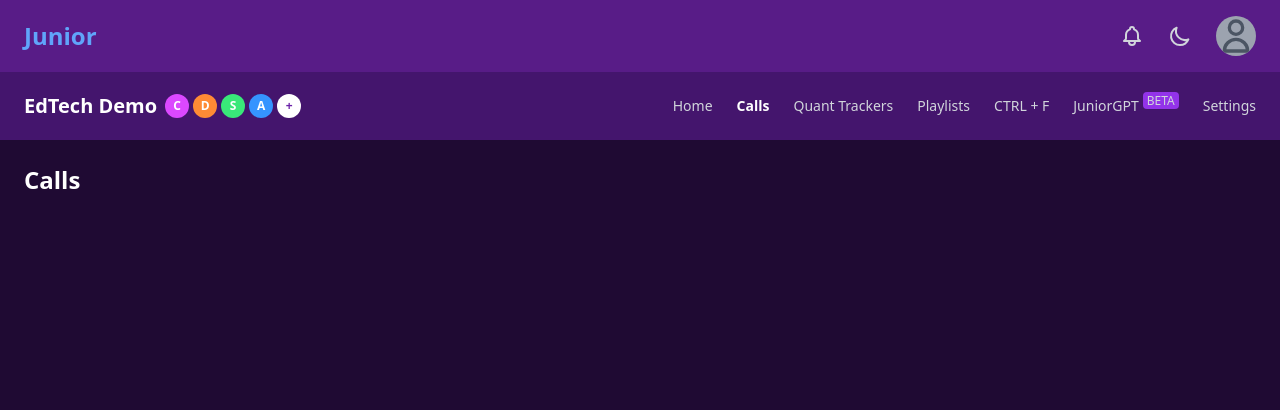
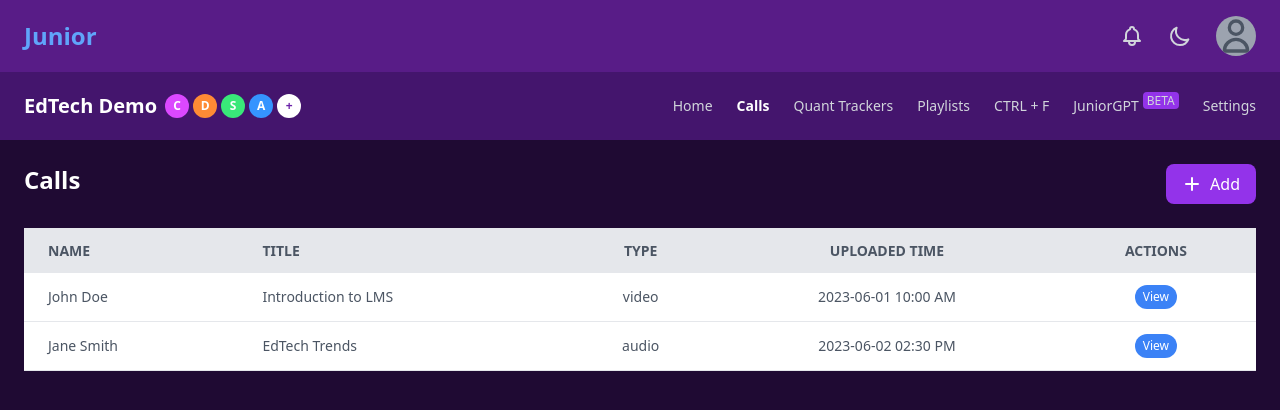
Before and after one commit to rajakalai/consulting-ai, a Next.js app: page /calls in a window 1280 px wide. Shown: the top 410 px of the page. Built offline with nearby package versions, Linux system fonts and the light colour scheme.

Commit message:
junior gpt changes

```diff
--- a/app/calls/page.tsx
+++ b/app/calls/page.tsx
@@ -1,8 +1,66 @@
+"use client"
+
+import { useState } from 'react';
+import Modal from '../components/Modal';
+import Table from '../components/Table';
+import AddCallModal from '../components/AddCallModal';
+
+interface Call {
+  id: string;
+  name: string;
+  title: string;
+  type: 'video' | 'audio';
+  uploadedTime: string;
+}
+
+const initialCalls: Call[] = [
+  { id: '1', name: 'John Doe', title: 'Introduction to LMS', type: 'video', uploadedTime: '2023-06-01 10:00 AM' },
+  { id: '2', name: 'Jane Smith', title: 'EdTech Trends', type: 'audio', uploadedTime: '2023-06-02 02:30 PM' },
+];
+
 export default function Calls() {
-    return (
-      <main className="flex-1 p-6">
-        <h2 className="text-2xl font-bold text-white mb-4">Calls</h2>
-        {/* Add content specific to Calls page */}
-      </main>
-    )
-  }
+  const [calls, setCalls] = useState<Call[]>(initialCalls);
+  const [isModalOpen, setIsModalOpen] = useState(false);
+
+  const handleSubmit = async (newCallData: any) => {
+    // Mock API call
+    await mockApiCall(newCallData);
+    const newCallWithId: Call = {
+      ...newCallData,
+      id: Date.now().toString(),
+      uploadedTime: new Date().toLocaleString(),
+    } as Call;
+    setCalls([...calls, newCallWithId]);
+  };
+
+  const mockApiCall = async (data: any) => {
+    await new Promise(resolve => setTimeout(resolve, 1000));
+    console.log('Data sent to backend:', data);
+  };
+
+  return (
+    <div className="p-6">
+      <div className="flex justify-between mb-6">
+        <h1 className="text-2xl font-bold">Calls</h1>
+        <button
+          onClick={() => setIsModalOpen(true)}
+          className="bg-purple-600 text-white px-4 py-2 rounded-lg flex items-center hover:bg-purple-700 transition duration-300"
+        >
+          <svg xmlns="http://www.w3.org/2000/svg" className="h-5 w-5 mr-2" viewBox="0 0 20 20" fill="currentColor">
+            <path fillRule="evenodd" d="M10 3a1 1 0 011 1v5h5a1 1 0 110 2h-5v5a1 1 0 11-2 0v-5H4a1 1 0 110-2h5V4a1 1 0 011-1z" clipRule="evenodd" />
+          </svg>
+          Add
+        </button>
+      </div>
+
+      <Table calls={calls} />
+
+      <Modal isOpen={isModalOpen} onClose={() => setIsModalOpen(false)}>
+        <AddCallModal
+          onSubmit={handleSubmit}
+          onClose={() => setIsModalOpen(false)}
+        />
+      </Modal>
+    </div>
+  );
+}
--- /dev/null
+++ b/app/components/AddCallModal.tsx
@@ -0,0 +1,107 @@
+import React, { useState } from 'react';
+
+interface AddCallModalProps {
+  onSubmit: (callData: any) => void;
+  onClose: () => void;
+}
+
+export default function AddCallModal({ onSubmit, onClose }: AddCallModalProps) {
+  const [newCall, setNewCall] = useState({ name: '', title: '', type: 'video' });
+  const [fileName, setFileName] = useState('');
+
+  const handleInputChange = (e: React.ChangeEvent<HTMLInputElement | HTMLSelectElement>) => {
+    const { name, value } = e.target;
+    setNewCall({ ...newCall, [name]: value });
+  };
+
+  const handleFileUpload = (e: React.ChangeEvent<HTMLInputElement>) => {
+    const file = e.target.files?.[0];
+    if (file) {
+      setFileName(file.name);
+    }
+  };
+
+  const handleSubmit = (e: React.FormEvent) => {
+    e.preventDefault();
+    onSubmit(newCall);
+    onClose();
+  };
+
+  return (
+    <form onSubmit={handleSubmit} className="space-y-6">
+      <div>
+        <label htmlFor="name" className="block mb-2 text-sm font-medium text-gray-700">Name</label>
+        <input
+          type="text"
+          id="name"
+          name="name"
+          value={newCall.name}
+          onChange={handleInputChange}
+          className="w-full p-2 border rounded text-gray-800"
+          required
+        />
+      </div>
+      <div>
+        <label htmlFor="title" className="block mb-2 text-sm font-medium text-gray-700">Title</label>
+        <input
+          type="text"
+          id="title"
+          name="title"
+          value={newCall.title}
+          onChange={handleInputChange}
+          className="w-full p-2 border rounded text-gray-800"
+          required
+        />
+      </div>
+      <div>
+        <label htmlFor="type" className="block mb-2 text-sm font-medium text-gray-700">Type</label>
+        <select
+          id="type"
+          name="type"
+          value={newCall.type}
+          onChange={handleInputChange}
+          className="w-full p-2 border rounded text-gray-800"
+        >
+          <option value="video">Video</option>
+          <option value="audio">Audio</option>
+        </select>
+      </div>
+      <div>
+        <label htmlFor="file" className="block mb-2 text-sm font-medium text-gray-700">Upload File</label>
+        <div className="relative">
+          <input
+            type="file"
+            id="file"
+            name="file"
+            onChange={handleFileUpload}
+            accept={newCall.type === 'video' ? 'video/*' : 'audio/*'}
+            className="hidden"
+            required
+          />
+          <label
+            htmlFor="file"
+            className="cursor-pointer bg-white border border-gray-300 rounded-md py-2 px-4 inline-flex items-center text-gray-700 hover:bg-gray-50"
+          >
+            Choose file
+          </label>
+          <span className="ml-2 text-gray-600">{fileName || 'No file chosen'}</span>
+        </div>
+      </div>
+      <div className="flex justify-end space-x-4 pt-4">
+        <button
+          type="button"
+          onClick={onClose}
+          className="px-4 py-2 border border-gray-300 rounded-md text-gray-700 hover:bg-gray-50"
+        >
+          Cancel
+        </button>
+        <button
+          type="submit"
+          className="px-4 py-2 bg-purple-600 text-white rounded-md hover:bg-purple-700 transition duration-300"
+        >
+          Submit
+        </button>
+      </div>
+    </form>
+  );
+}
--- /dev/null
+++ b/app/components/Modal.tsx
@@ -0,0 +1,26 @@
+import { ReactNode } from 'react';
+
+interface ModalProps {
+  isOpen: boolean;
+  onClose: () => void;
+  children: ReactNode;
+}
+
+export default function Modal({ isOpen, onClose, children }: ModalProps) {
+  if (!isOpen) return null;
+
+  return (
+    <div className="fixed inset-0 bg-black bg-opacity-50 flex justify-center items-center">
+      <div className="bg-white p-6 rounded-lg w-96">
+        <div className="flex justify-end">
+          <button onClick={onClose} className="text-gray-500 hover:text-gray-700">
+            <svg xmlns="http://www.w3.org/2000/svg" className="h-6 w-6" fill="none" viewBox="0 0 24 24" stroke="currentColor">
+              <path strokeLinecap="round" strokeLinejoin="round" strokeWidth={2} d="M6 18L18 6M6 6l12 12" />
+            </svg>
+          </button>
+        </div>
+        {children}
+      </div>
+    </div>
+  );
+}
--- /dev/null
+++ b/app/components/PageTransition.tsx
@@ -0,0 +1,53 @@
+'use client';
+
+import { motion, AnimatePresence } from 'framer-motion';
+import { usePathname } from 'next/navigation';
+
+const pageVariants = {
+  initial: {
+    opacity: 0,
+    x: '-100vw',
+    scale: 0.8
+  },
+  in: {
+    opacity: 1,
+    x: 0,
+    scale: 1
+  },
+  out: {
+    opacity: 0,
+    x: '100vw',
+    scale: 1.2
+  }
+};
+
+const pageTransition = {
+  type: 'tween',
+  ease: 'anticipate',
+  duration: 0.5
+};
+
+interface PageTransitionProps {
+  children: React.ReactNode;
+}
+
+const PageTransition: React.FC<PageTransitionProps> = ({ children }) => {
+  const pathname = usePathname();
+
+  return (
+    <AnimatePresence mode='wait'>
+      <motion.div
+        key={pathname}
+        initial="initial"
+        animate="in"
+        exit="out"
+        variants={pageVariants}
+        transition={pageTransition}
+      >
+        {children}
+      </motion.div>
+    </AnimatePresence>
+  );
+};
+
+export default PageTransition;
--- /dev/null
+++ b/app/components/Table.tsx
@@ -0,0 +1,40 @@
+interface Call {
+    id: string;
+    name: string;
+    title: string;
+    type: 'video' | 'audio';
+    uploadedTime: string;
+  }
+
+  interface TableProps {
+    calls: Call[];
+  }
+
+  export default function Table({ calls }: TableProps) {
+    return (
+      <table className="min-w-full bg-white">
+        <thead>
+          <tr className="bg-gray-200 text-gray-600 uppercase text-sm leading-normal">
+            <th className="py-3 px-6 text-left">Name</th>
+            <th className="py-3 px-6 text-left">Title</th>
+            <th className="py-3 px-6 text-center">Type</th>
+            <th className="py-3 px-6 text-center">Uploaded Time</th>
+            <th className="py-3 px-6 text-center">Actions</th>
+          </tr>
+        </thead>
+        <tbody className="text-gray-600 text-sm font-light">
+          {calls.map((call) => (
+            <tr key={call.id} className="border-b border-gray-200 hover:bg-gray-100">
+              <td className="py-3 px-6 text-left whitespace-nowrap">{call.name}</td>
+              <td className="py-3 px-6 text-left">{call.title}</td>
+              <td className="py-3 px-6 text-center">{call.type}</td>
+              <td className="py-3 px-6 text-center">{call.uploadedTime}</td>
+              <td className="py-3 px-6 text-center">
+                <button className="bg-blue-500 text-white py-1 px-2 rounded-full text-xs">View</button>
+              </td>
+            </tr>
+          ))}
+        </tbody>
+      </table>
+    );
+  }
--- a/app/layout.tsx
+++ b/app/layout.tsx
@@ -5,6 +5,7 @@ const inter = Inter({ subsets: ['latin'] })
 
 import Header from './components/Header'
 import MainNavigation from './components/MainNavigation'
+import PageTransition from './components/PageTransition'
 
 export default function RootLayout({
   children,
--- /dev/null
+++ b/app/provider.tsx
@@ -0,0 +1,7 @@
+'use client';
+
+import { ReactNode } from 'react';
+
+export function Providers({ children }: { children: ReactNode }) {
+  return <>{children}</>;
+}
--- a/package.json
+++ b/package.json
@@ -9,6 +9,7 @@
     "lint": "next lint"
   },
   "dependencies": {
+    "framer-motion": "^11.2.12",
     "next": "14.2.4",
     "react": "^18",
     "react-dom": "^18",
```
Also changed, not shown: 1 other file (tests, documents, lock files or other folders).
